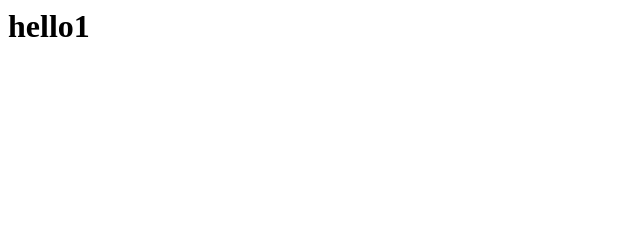
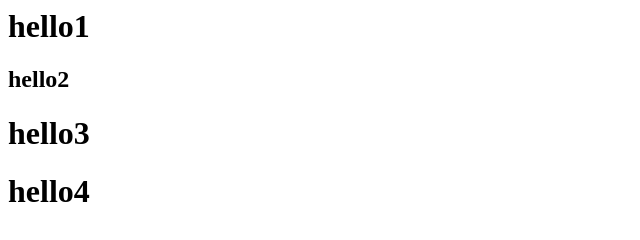
Before and after one commit to Pravardhana/samplegit, a plain HTML site: page index.html in a window 1280 px wide. Shown: the whole page, without its empty margins (0-640 px from the left). Drawn offline with Linux system fonts and the light colour scheme.

Commit message:
2nd commit

```diff
--- a/index.html
+++ b/index.html
@@ -1 +1,4 @@
 <h1>hello1</h1>
+<h2>hello2</h2>
+<h1>hello3</h1>
+<h1>hello4</h1>
```
